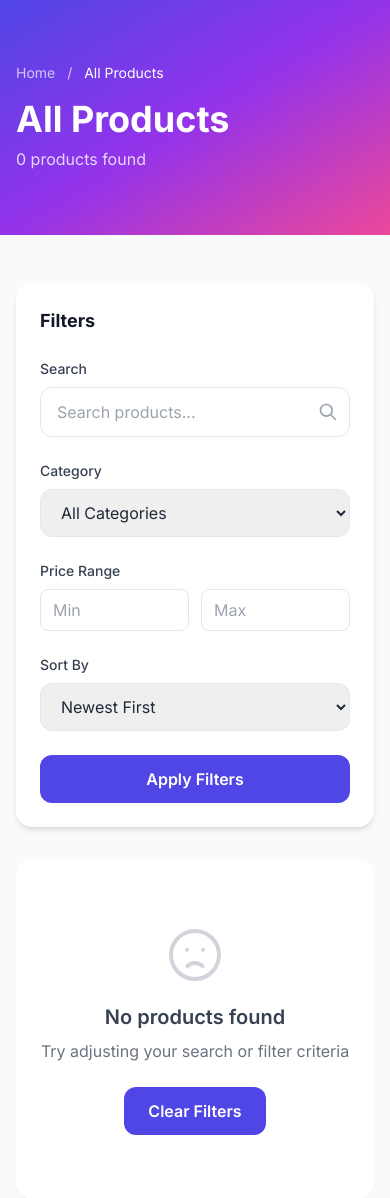
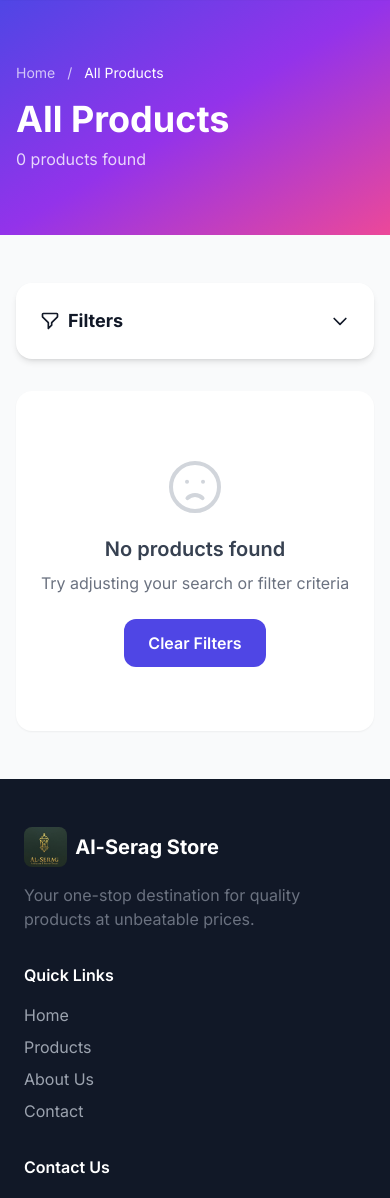
Before and after one commit to GamalSerag/medium_online_store, a Django app: page /products/ in a window 390 px wide. Shown: the part 65-1263 px from the top of the page. Run offline with Django 5.2, Linux system fonts and the light colour scheme; data that the repository does not hold is empty; parts of the project's set-up code (start-up, migrations or seed data) failed here and were passed over; some libraries are stand-ins or nearby versions.

Commit message:
make the filters collabsible

```diff
--- a/pages/templates/pages/all_products.html
+++ b/pages/templates/pages/all_products.html
@@ -27,8 +27,23 @@
             <!-- Sidebar Filters -->
             <aside class="lg:w-72 flex-shrink-0">
                 <div class="bg-white rounded-2xl shadow-md p-6 sticky top-24">
-                    <h3 class="text-lg font-bold text-gray-900 mb-6">{% trans "Filters" %}</h3>
+                    <!-- Filter Toggle Button (Mobile Only) -->
+                    <button onclick="toggleFilters()" class="lg:hidden w-full flex items-center justify-between text-lg font-bold text-gray-900">
+                        <span class="flex items-center gap-2">
+                            <svg class="w-5 h-5" fill="none" stroke="currentColor" viewBox="0 0 24 24">
+                                <path stroke-linecap="round" stroke-linejoin="round" stroke-width="2" d="M3 4a1 1 0 011-1h16a1 1 0 011 1v2.586a1 1 0 01-.293.707l-6.414 6.414a1 1 0 00-.293.707V17l-4 4v-6.586a1 1 0 00-.293-.707L3.293 7.293A1 1 0 013 6.586V4z" />
+                            </svg>
+                            {% trans "Filters" %}
+                        </span>
+                        <svg id="filter-chevron" class="w-5 h-5 transition-transform duration-300" fill="none" stroke="currentColor" viewBox="0 0 24 24">
+                            <path stroke-linecap="round" stroke-linejoin="round" stroke-width="2" d="M19 9l-7 7-7-7" />
+                        </svg>
+                    </button>
+                    <!-- Desktop Title (always visible) -->
+                    <h3 class="hidden lg:block text-lg font-bold text-gray-900 mb-6">{% trans "Filters" %}</h3>
 
+                    <!-- Filter Content (collapsible on mobile) -->
+                    <div id="filter-content" class="hidden lg:block mt-4 lg:mt-0">
                     <form method="get" action="">
                         <!-- Search -->
                         <div class="mb-6">
@@ -95,8 +110,18 @@
                         </a>
                         {% endif %}
                     </form>
+                    </div>
                 </div>
             </aside>
+
+            <script>
+                function toggleFilters() {
+                    const content = document.getElementById('filter-content');
+                    const chevron = document.getElementById('filter-chevron');
+                    content.classList.toggle('hidden');
+                    chevron.style.transform = content.classList.contains('hidden') ? 'rotate(0deg)' : 'rotate(180deg)';
+                }
+            </script>
 
             <!-- Products Grid -->
             <div class="flex-1">
```
